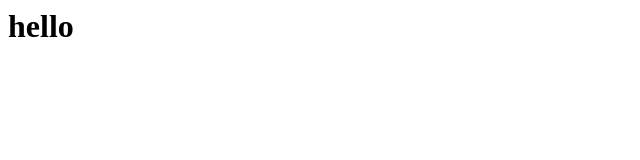
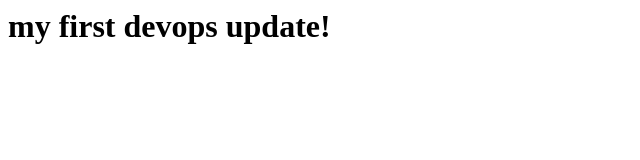
Before and after one commit to raulkp/didactic-fishstick, a plain HTML site: page index.html in a window 1280 px wide. Shown: the whole page, without its empty margins (0-640 px from the left). Drawn offline with Linux system fonts and the light colour scheme.

Commit message:
Update index.html

```diff
--- a/index.html
+++ b/index.html
@@ -1 +1 @@
-<h1>hello</h1>
+<h1>my first devops update!</h1>
```
